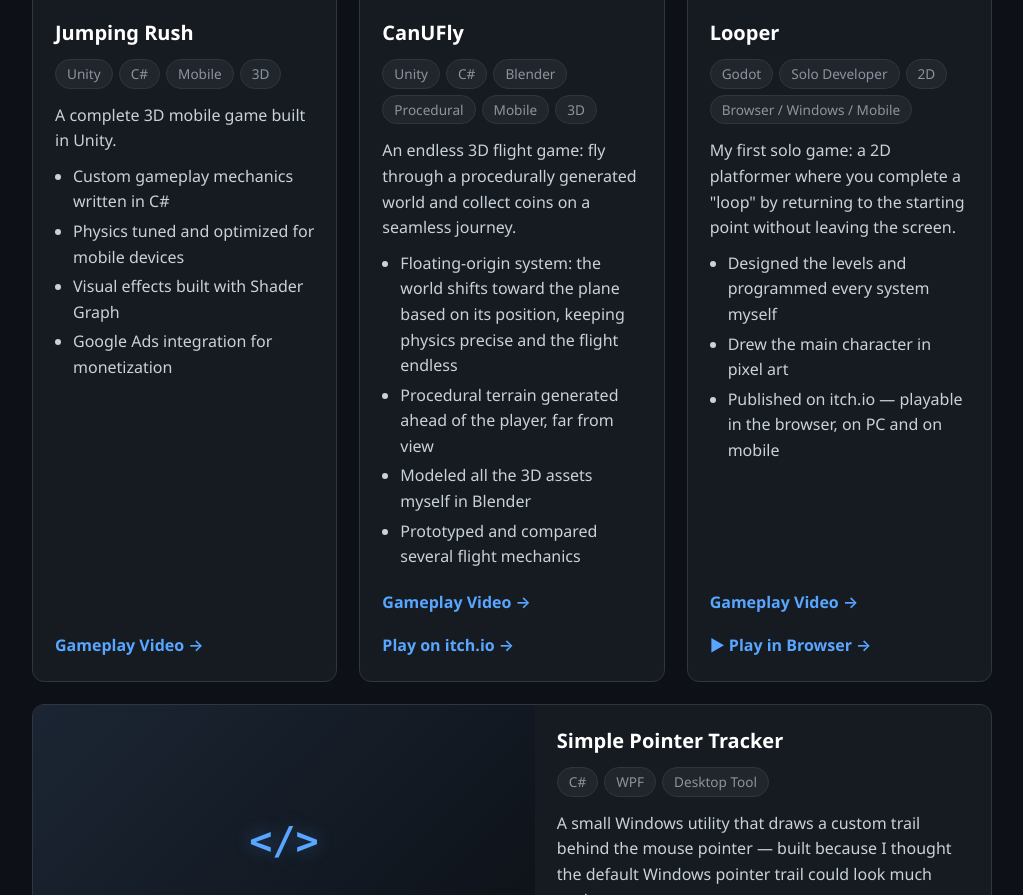
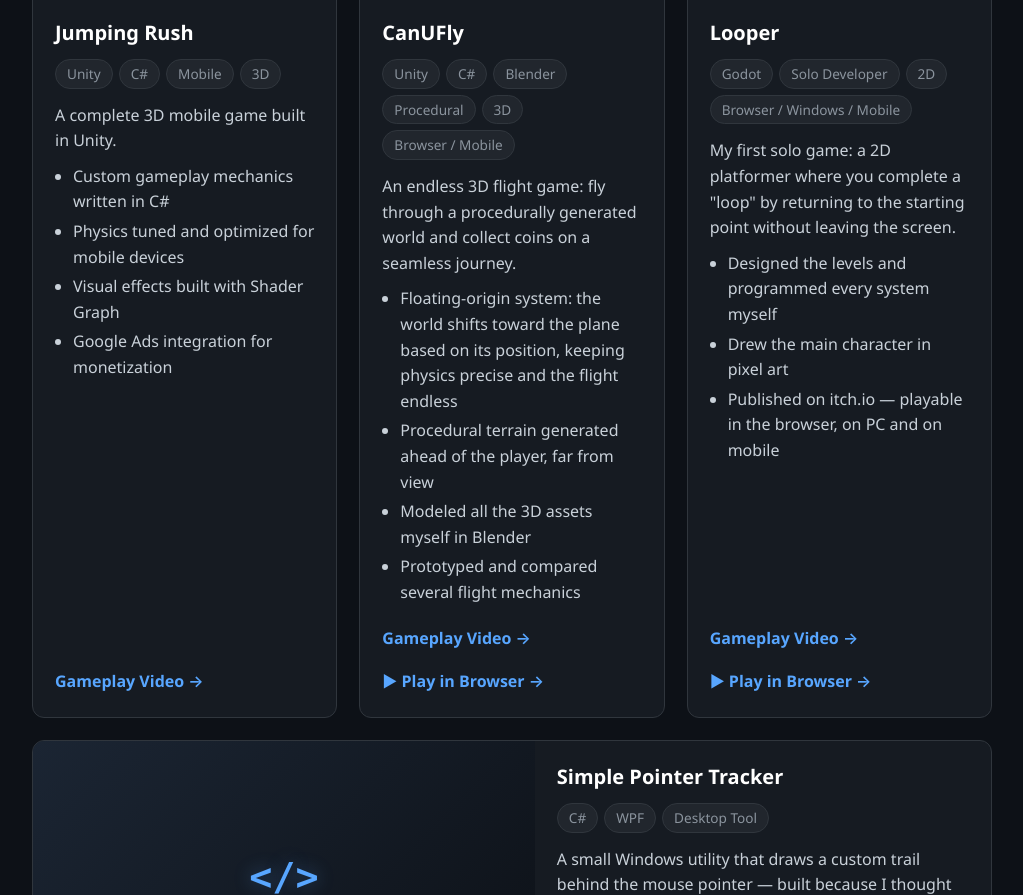
Before and after one commit to yyigityavuz/yyigityavuz.github.io, a plain HTML site: page index.html in a window 1280 px wide. Shown: the part 2695-3590 px from the top of the page, without its empty margins (128-1151 px from the left). Drawn offline with Linux system fonts and the light colour scheme.

Commit message:
Mark CanUFly as playable in the browser
Co-Authored-By: Claude Opus 5.5 <noreply@anthropic.com>
Claude-Session: https://claude.ai/code/session_01BaNiSYWyype6ZXQWruunbq

```diff
--- a/index.html
+++ b/index.html
@@ -357,7 +357,7 @@
                     <div class="project-body">
                         <h3>CanUFly</h3>
                         <div class="tags">
-                            <span class="tag">Unity</span><span class="tag">C#</span><span class="tag">Blender</span><span class="tag">Procedural</span><span class="tag">Mobile</span><span class="tag">3D</span>
+                            <span class="tag">Unity</span><span class="tag">C#</span><span class="tag">Blender</span><span class="tag">Procedural</span><span class="tag">3D</span><span class="tag">Browser / Mobile</span>
                         </div>
                         <p>An endless 3D flight game: fly through a procedurally generated world and collect coins on a seamless journey.</p>
                         <ul>
@@ -368,7 +368,7 @@
                         </ul>
                         <div class="links">
                             <a href="https://www.youtube.com/watch?v=A8wga1eN2f4" target="_blank" rel="noopener">Gameplay Video &rarr;</a>
-                            <a href="https://yyigityavuz.itch.io/canufly" target="_blank" rel="noopener">Play on itch.io &rarr;</a>
+                            <a href="https://yyigityavuz.itch.io/canufly" target="_blank" rel="noopener">▶ Play in Browser &rarr;</a>
                         </div>
                     </div>
                 </article>
```
